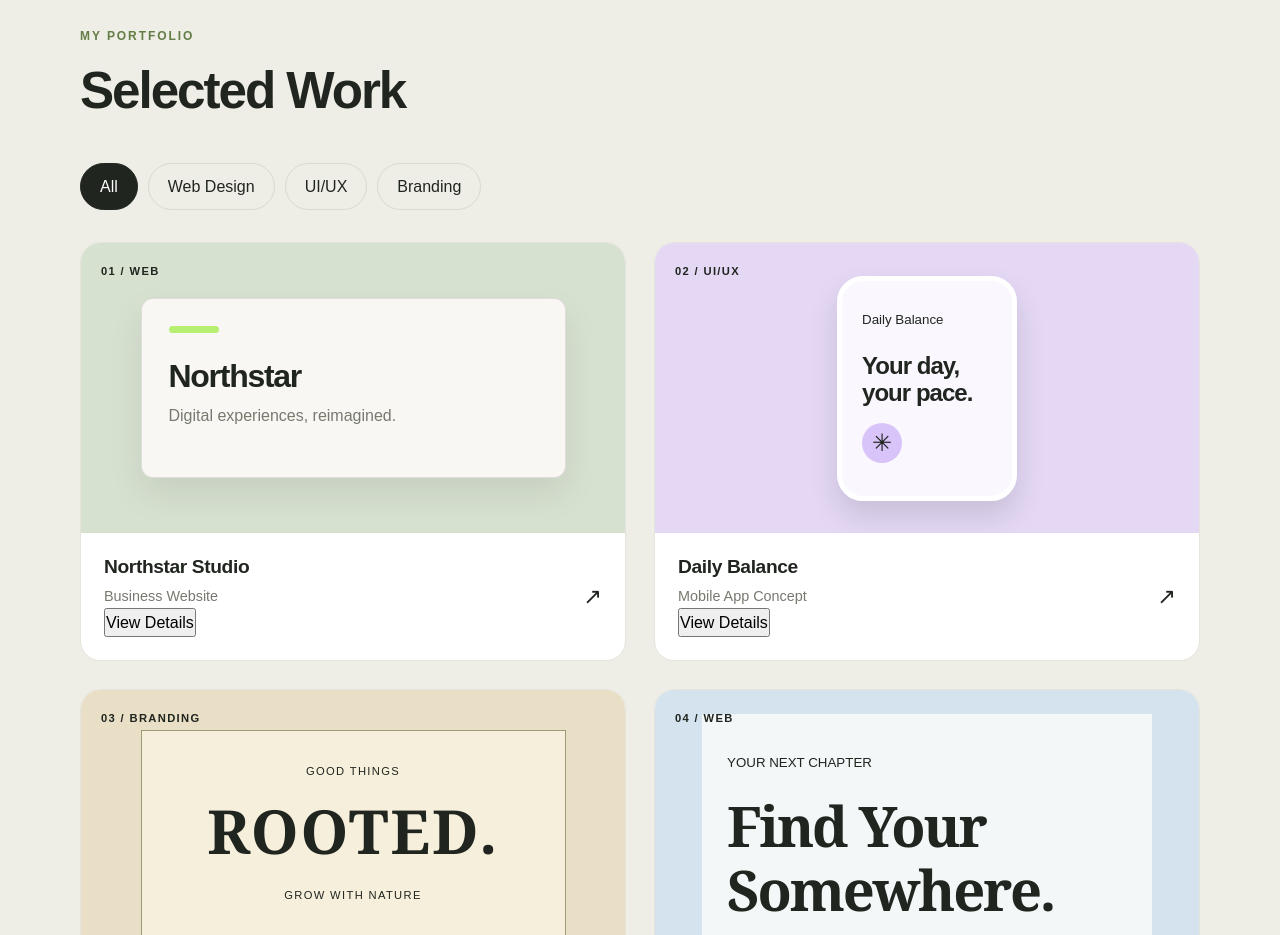
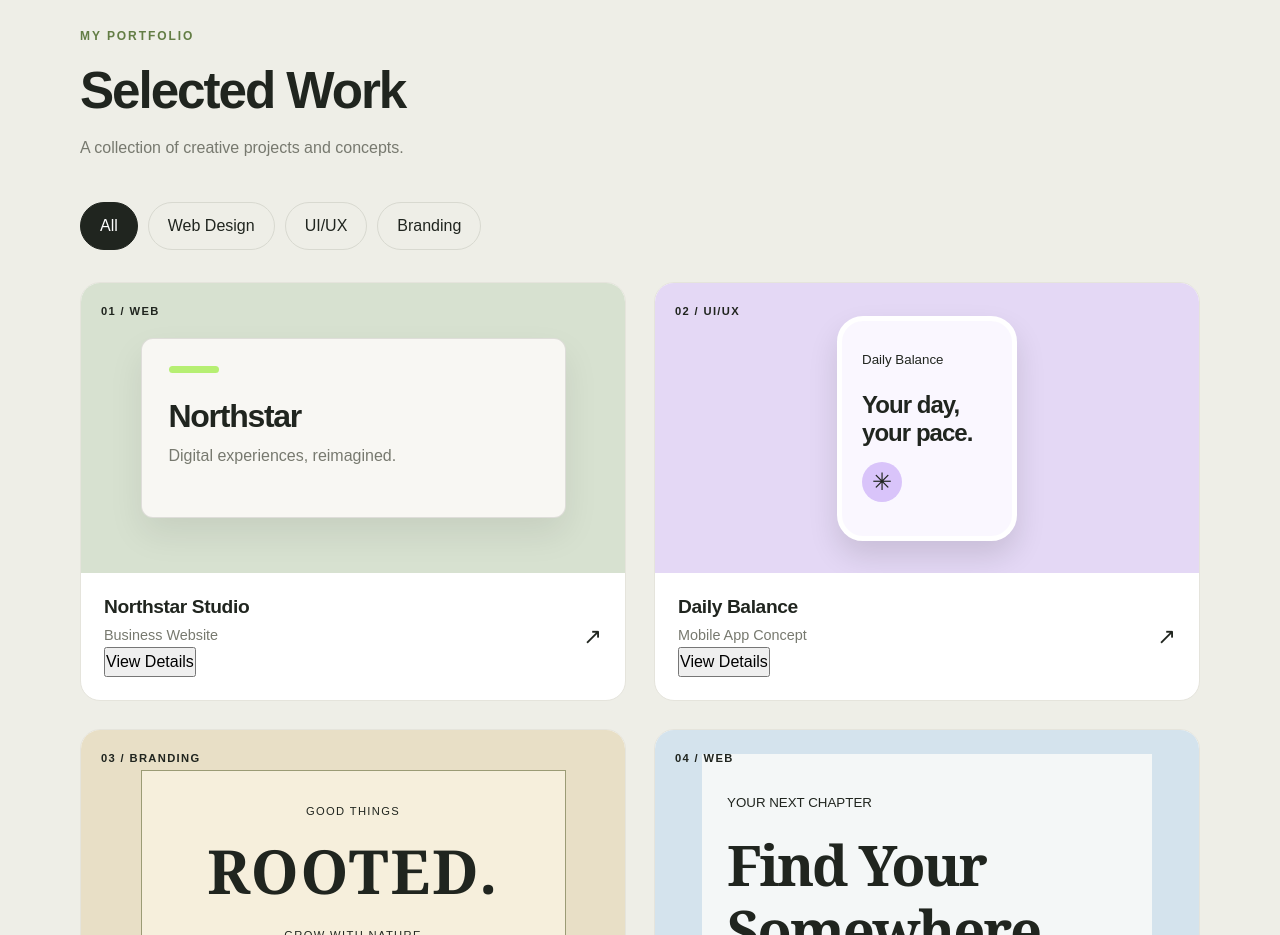
Before and after one commit to surajcodes765/studiofolio-portfolio, a plain HTML site: page index.html in a window 1280 px wide. Shown: the part 1500-2435 px from the top of the page. Drawn offline with Linux system fonts and the light colour scheme.

Commit message:
Update index.html

```diff
--- a/index.html
+++ b/index.html
@@ -114,7 +114,7 @@
                 <div class="section-heading">
                     <p class="eyebrow">MY PORTFOLIO</p>
                     <h2>Selected Work</h2>
-
+                    <p>A collection of creative projects and concepts.</p>
                 </div>
 
                 <!-- JavaScript will control these filters -->
```
